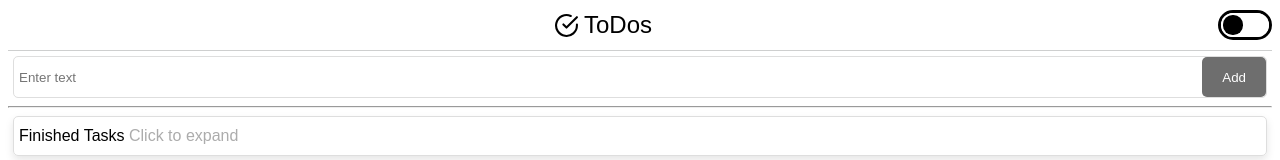
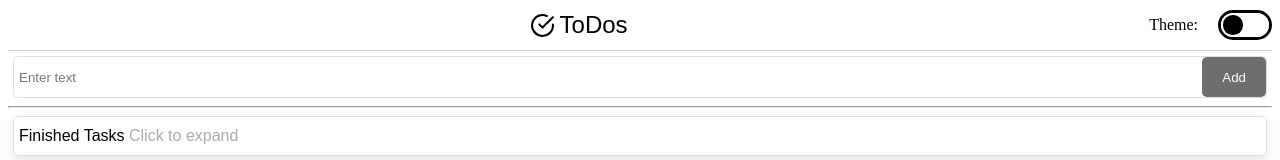
Before and after one commit to subbu-koppula/ToDo, a React (Vite) app: page / in a window 1280 px wide. Shown: the top 160 px of the page. Built offline with nearby package versions, Linux system fonts and the light colour scheme.

Commit message:
minor change.

```diff
--- a/src/ToDo/components/Toggle.jsx
+++ b/src/ToDo/components/Toggle.jsx
@@ -3,6 +3,7 @@ import "./Toggle.css";
 export const Toggle = ({ handleChange, isChecked }) => {
   return (
     <div className="toggle-container">
+      <p style={{color: 'var(--text-color)'}}>Theme:</p>
       <input
         type="checkbox"
         id="check"
```
